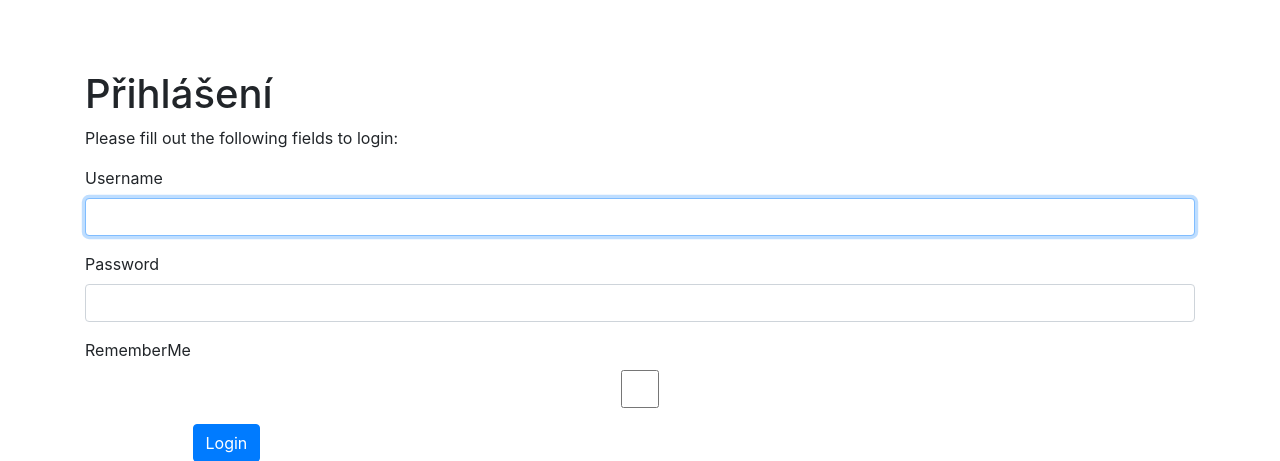
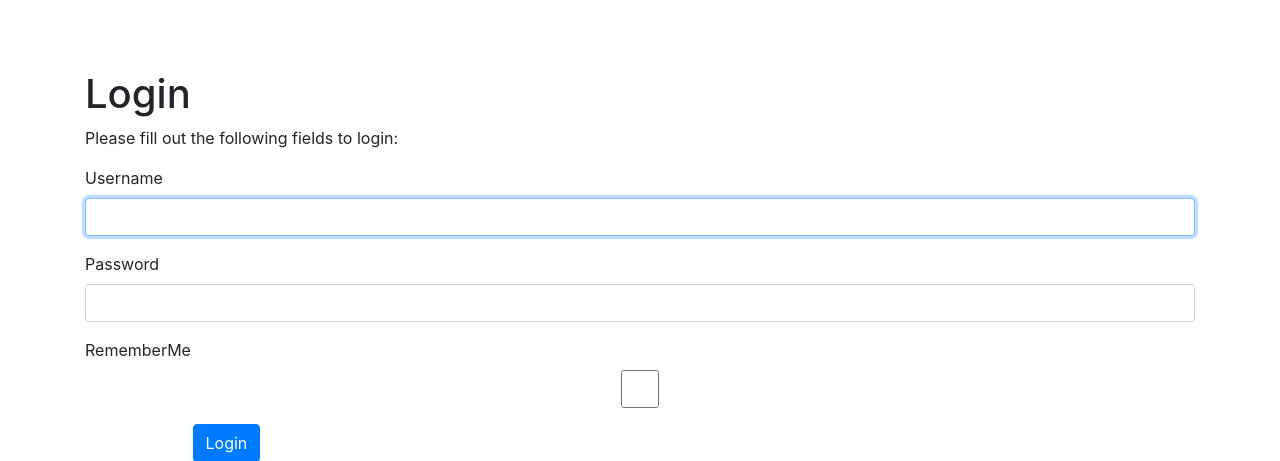
Before and after one commit to jarek3/books_records, a Yii app: template views/site/login.php in a window 1280 px wide. Shown: the top 461 px of the page. Run offline with PHP 8.4 and a stand-in for Yii, Linux system fonts and the light colour scheme; the template is opened without the code that fills it, so the values that code supplies are empty; form fields are guessed from the names that the template uses; some libraries are stand-ins or nearby versions.

Commit message:
Add files via upload

```diff
--- a/views/site/login.php
+++ b/views/site/login.php
@@ -7,7 +7,7 @@
 use yii\bootstrap4\ActiveForm;
 use yii\bootstrap4\Html;
 
-$this->title = 'Přihlášení';
+$this->title = 'Login';
 $this->params['breadcrumbs'][] = $this->title;
 ?>
 <div class="site-login">
```
Also changed, not shown: views/authors/index.php (line endings or trailing spaces), views/books/_search.php (line endings or trailing spaces).
